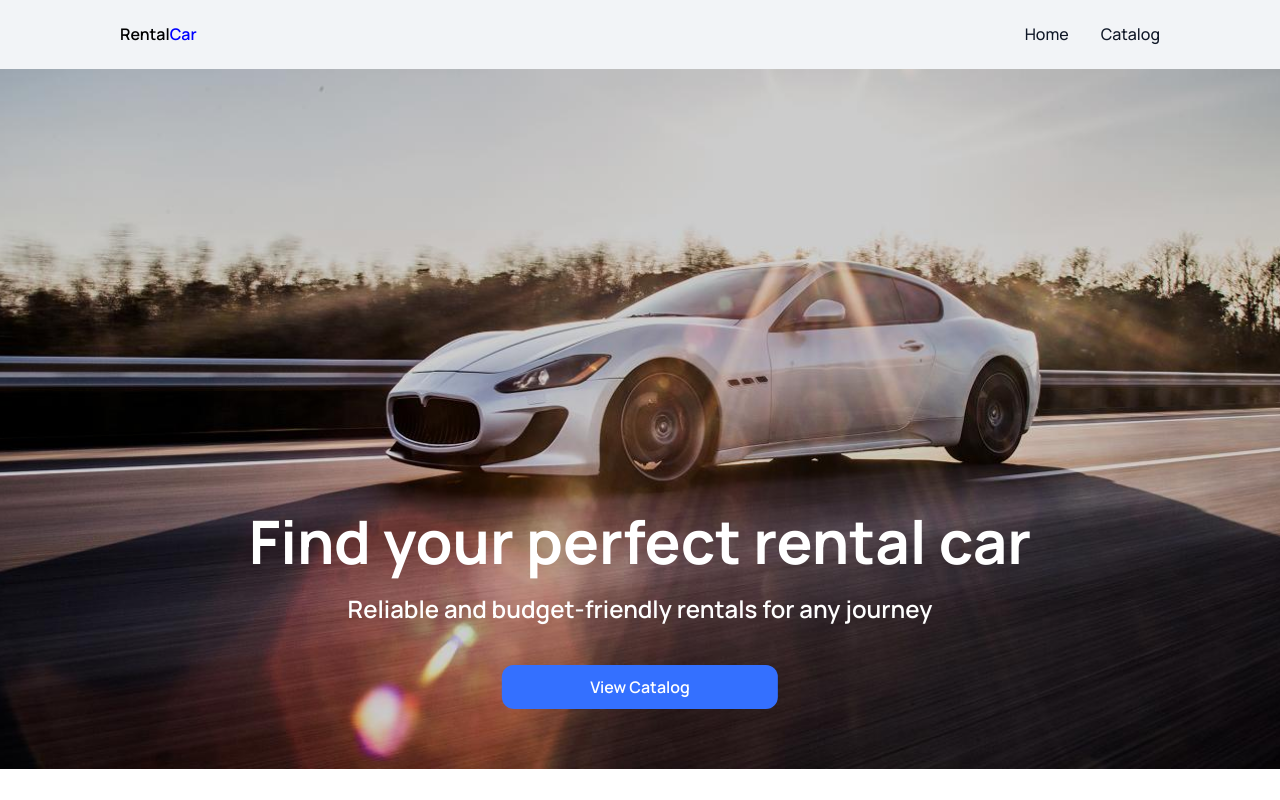
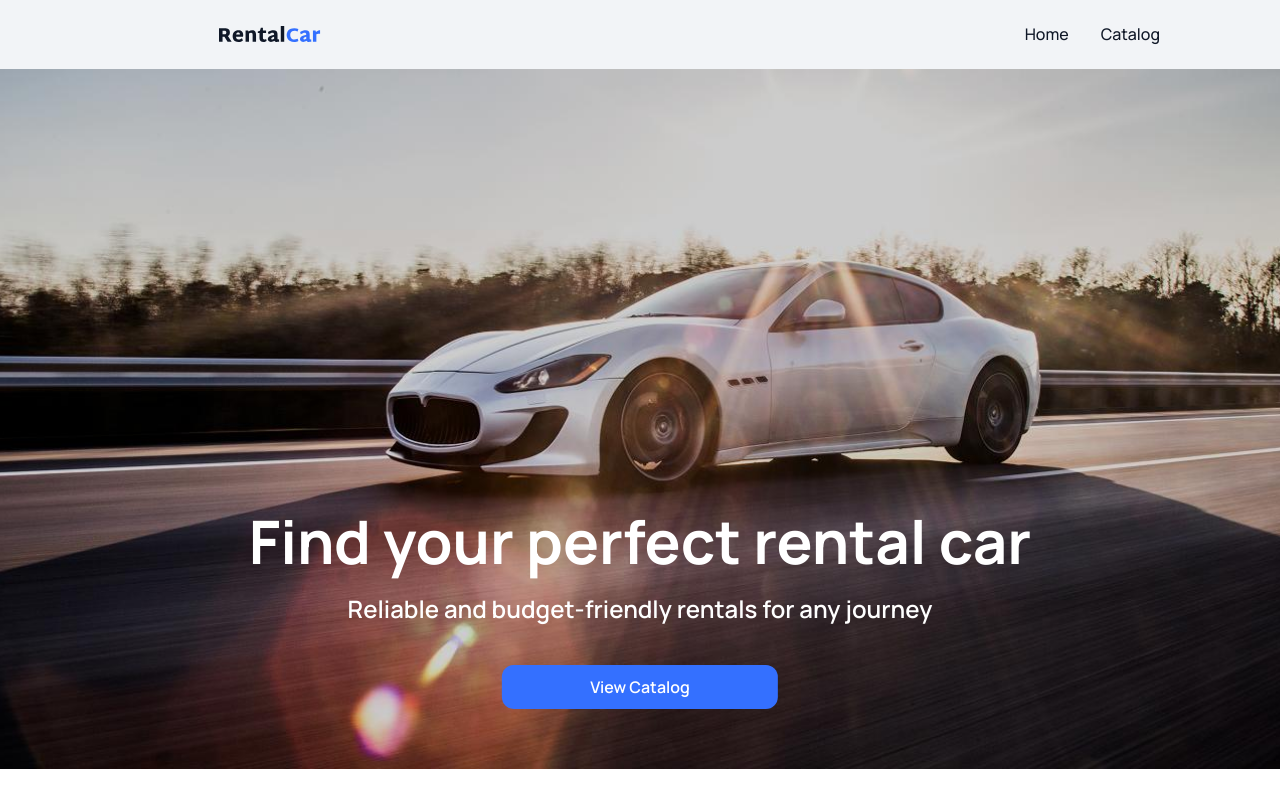
Before and after one commit to hanna-uler/rental-car-app, a React (Vite) app: page / in a window 1280 px wide. Built offline with nearby package versions, Linux system fonts and the light colour scheme.

Commit message:
add svg sprite, add like icon to itemCard, add logo icon

```diff
--- a/src/components/Header/Header.jsx
+++ b/src/components/Header/Header.jsx
@@ -1,10 +1,13 @@
 import { NavLink } from "react-router-dom";
 import css from "./Header.module.css"
+import svgSprite from "../../images/icons.svg"
 
 export default function Header() {
     return (
         <div className={css.container}>
-            <p className={css.logo}>Rental<span className={css.logoSpan}>Car</span></p>
+            <svg className={css.logo}>
+                <use href={`${svgSprite}#icon-logo`} ></use>
+            </svg>
             <ul className={css.navList}>
                 <NavLink to="/" className={css.navLink}>Home</NavLink>
                 <NavLink to="/catalog" className={css.navLink}>Catalog</NavLink>
--- a/src/components/Header/Header.module.css
+++ b/src/components/Header/Header.module.css
@@ -7,12 +7,8 @@
   background-color: var(--badges);
 }
 .logo {
-  color: black;
-  font-weight: 600;
-}
-.logoSpan {
-  color: blue;
-  font-weight: 600;
+  padding: 0;
+  height: 16px;
 }
 .navList {
   display: flex;
--- a/src/components/ItemCard/ItemCard.jsx
+++ b/src/components/ItemCard/ItemCard.jsx
@@ -1,5 +1,6 @@
 import css from "./ItemCard.module.css"
 import LinkButton from "../LinkButton/LinkButton";
+import svgSprite from "../../images/icons.svg"
 export default function ItemCard({ car }) {
     const {
         id,
@@ -23,6 +24,13 @@ export default function ItemCard({ car }) {
             <div>
                 <div className={css.imgWrapper}>
                     <img className={css.img} src={img} alt={`${brand} ${model} ${year}`} />
+                    <button className={css.likeBtn} type="button">
+                        <svg className={css.icon}>
+                            {/* {isFavorite && <use href={`${svgSprite}#icon-like-active`} width={16} height={16}>
+                            </use>} */}
+                            <use href={`${svgSprite}#icon-like-empty`} width={16} height={16}></use>
+                        </svg>
+                    </button>
                 </div>
                 <div className={css.descrWrapper}>
                     <div className={css.mainInfo}>
--- a/src/components/ItemCard/ItemCard.module.css
+++ b/src/components/ItemCard/ItemCard.module.css
@@ -4,6 +4,20 @@
   justify-content: flex-start;
   flex-direction: column;
   gap: 28px;
+  position: relative;
+}
+.likeBtn {
+  position: absolute;
+  top: 16px;
+  right: 16px;
+  background-color: transparent;
+  border: none;
+  padding: 0;
+  padding-inline: 0;
+}
+.icon {
+  width: 16px;
+  height: 16px;
 }
 .descrWrapper {
   display: flex;
```
Also changed, not shown: src/images/icons.svg (added).
